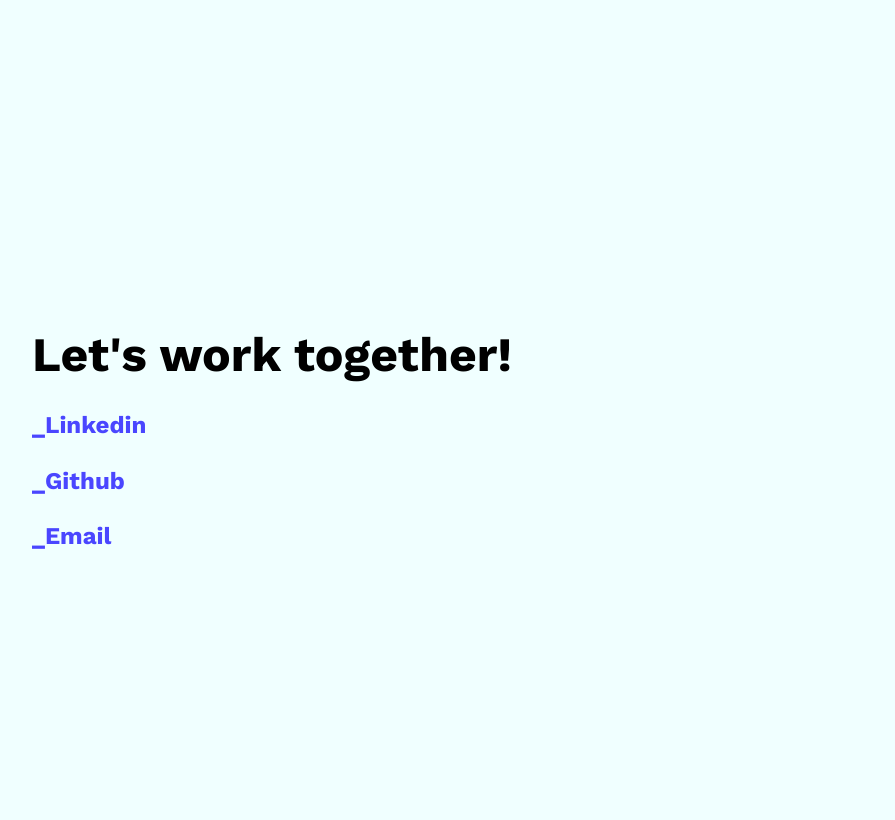
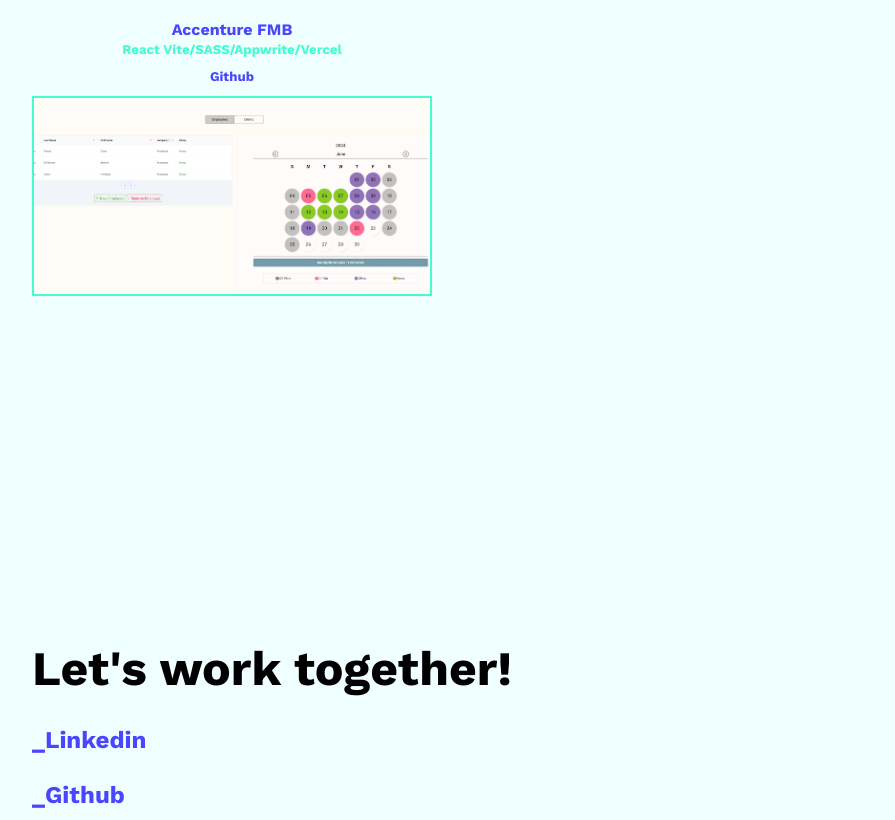
Before and after one commit to DeRooverJerome/Portfolio-final, a plain HTML site: page index.html in a window 1280 px wide. Shown: the part 3162-3982 px from the top of the page, without its empty margins (124-1019 px from the left). Drawn offline with nearby package versions, Linux system fonts and the light colour scheme.

Commit message:
add accenture project

```diff
--- a/index.html
+++ b/index.html
@@ -121,6 +121,18 @@
                         </a>
                     </div>
                 </div>
+                <div class="card">
+                    <div class="card-title">
+                        <h4>Accenture FMB</h4>
+                        <h5>React Vite/SASS/Appwrite/Vercel</h5>
+                        <h5 class="github"><a href="https://github.com/DeRooverJerome/accenture">Github</a></h5>
+                    </div>
+                    <div class="card-img">
+                        <a href="https://accenture-psi.vercel.app/login" target="_blank">
+                            <img src="./img/accenture-fmb.png" alt="link to accenture project">
+                        </a>
+                    </div>
+                </div>
             </div>
         </div>
     </section>
```
Also changed, not shown: img/accenture-fmb.png (added).
